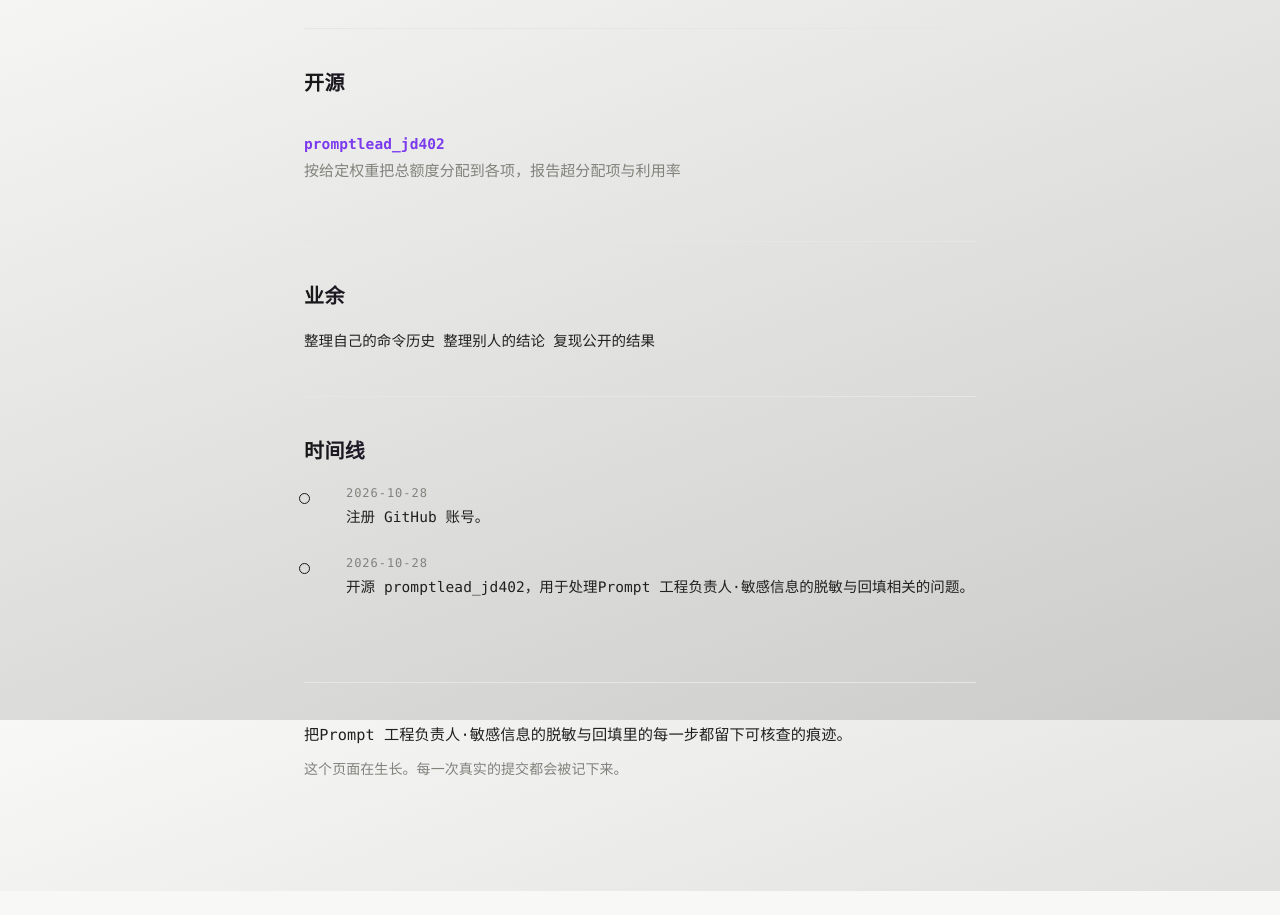
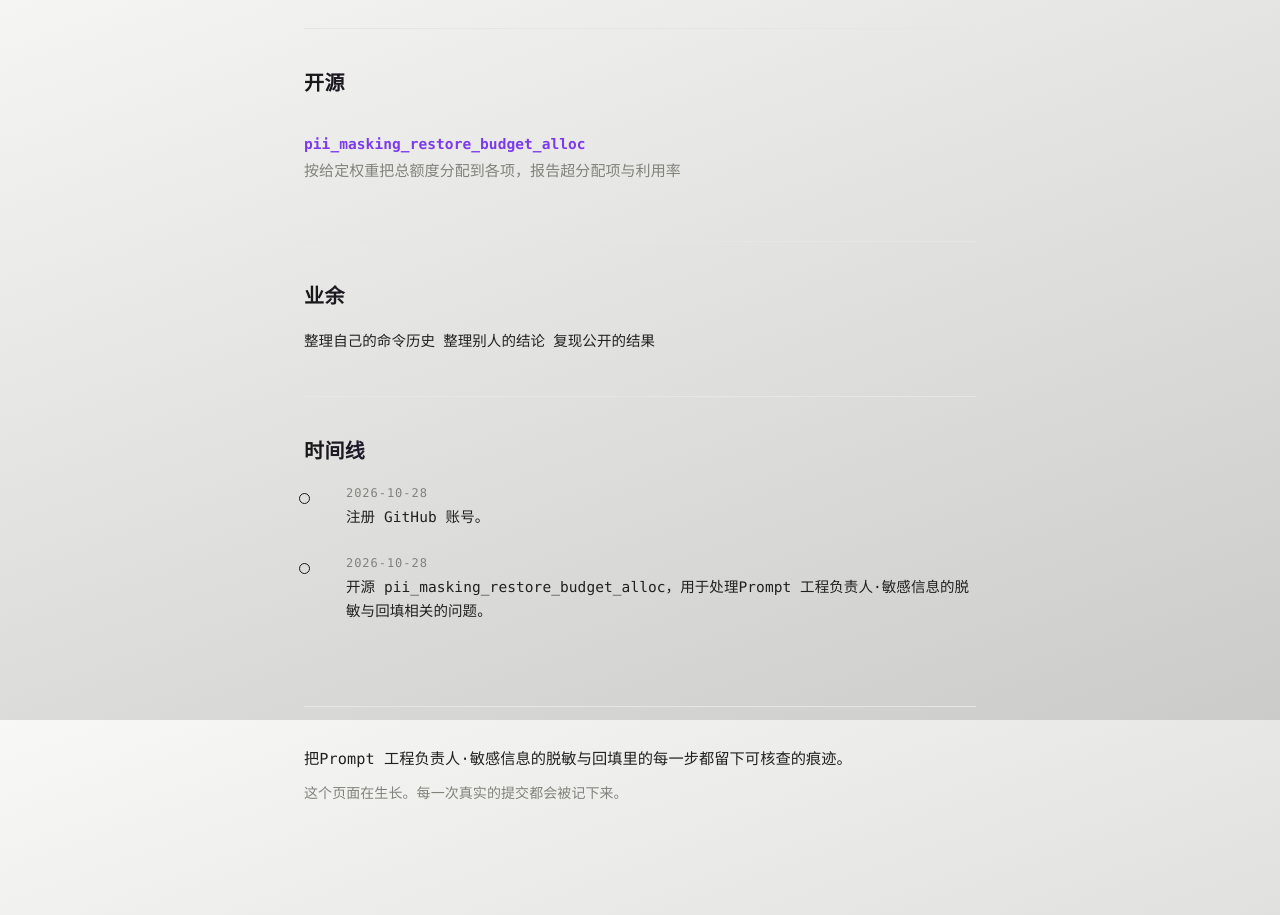
Before and after one commit to breansecur/breansecur.github.io, a plain HTML site: page index.html in a window 1280 px wide. Shown: the part 880-1795 px from the top of the page. Before the commit the page ends 1771 px from the top, so only its background shows below. Drawn offline with Linux system fonts and the light colour scheme.

Commit message:
chore: 同步仓库改名后的链接

```diff
--- a/index.html
+++ b/index.html
@@ -102,7 +102,7 @@
 <section id="work">
   <h2>开源</h2>
   <ul class="repos">
-    <li><div class="name"><a href="https://github.com/breansecur/promptlead_jd402" rel="noopener">promptlead_jd402</a></div>
+    <li><div class="name"><a href="https://github.com/breansecur/pii_masking_restore_budget_alloc" rel="noopener">pii_masking_restore_budget_alloc</a></div>
       <div class="desc">按给定权重把总额度分配到各项，报告超分配项与利用率</div>
     </li>
   </ul>
@@ -126,7 +126,7 @@
     </li>
     <li>
       <span class="when">2026-10-28</span>
-      开源 promptlead_jd402，用于处理Prompt 工程负责人·敏感信息的脱敏与回填相关的问题。
+      开源 pii_masking_restore_budget_alloc，用于处理Prompt 工程负责人·敏感信息的脱敏与回填相关的问题。
     </li>
   </ol>
 </section>
```
